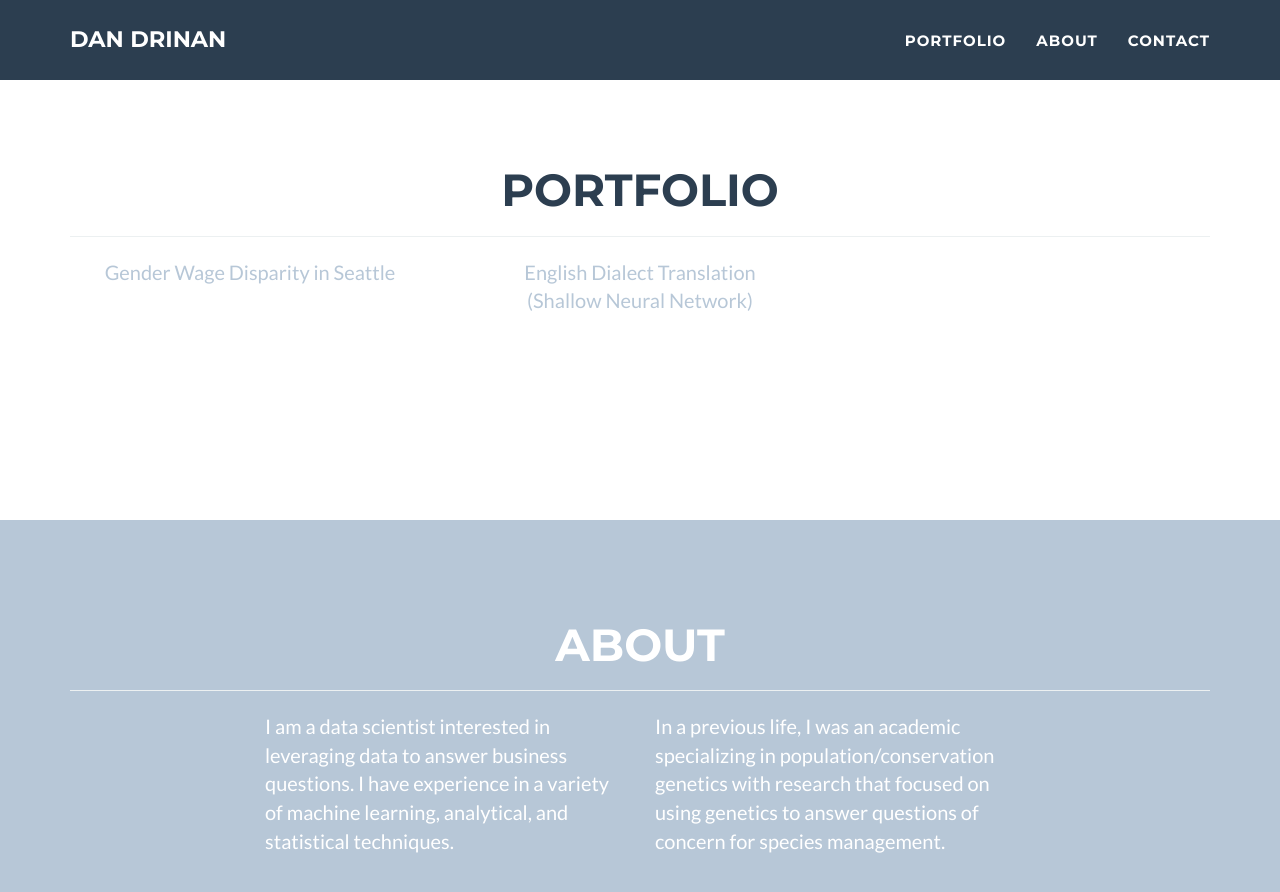
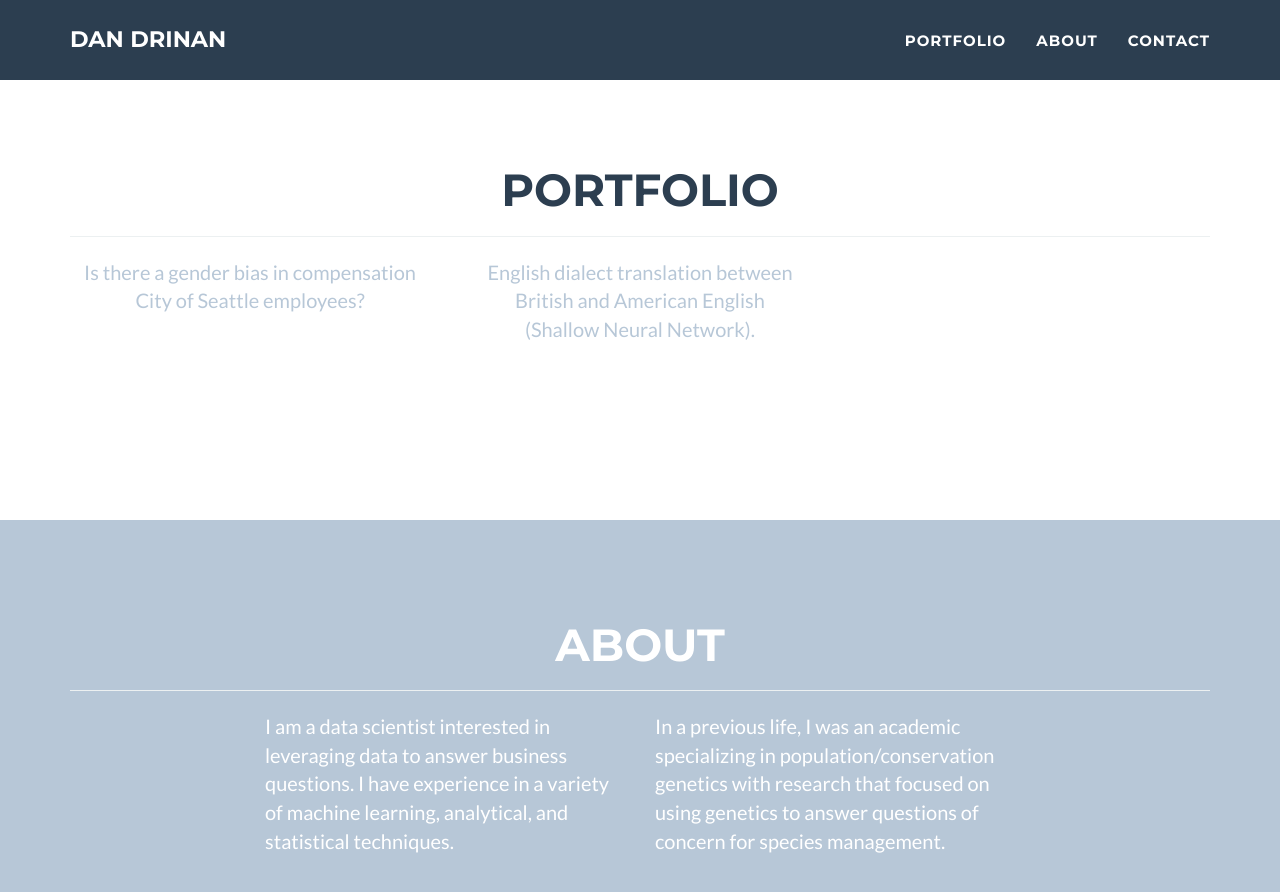
Before and after one commit to drinandan/drinandan.github.io.OLD, a Jekyll site: the page built from _posts/2014-07-17-project-2.markdown, in a window 1280 px wide and 900 px high, scrolled down 437 px. Shown: the top 892 px of the window. Built offline with Jekyll 4.4.1, drawn with Linux system fonts in a browser that asks for light colours.

Commit message:
testing some bootstrap stuff

```diff
--- a/_posts/2014-07-17-project-2.markdown
+++ b/_posts/2014-07-17-project-2.markdown
@@ -3,7 +3,7 @@ layout: default
 modal-id: 2
 date: 2014-07-17
 img: cake.png
-label: English Dialect Translation <br>(Shallow Neural Network)
+label: English dialect translation between British and American English <br>(Shallow Neural Network).
 alt: image-alt
 project-date: April 2014
 client: Start Bootstrap
--- a/_posts/2014-07-18-project-1.markdown
+++ b/_posts/2014-07-18-project-1.markdown
@@ -3,7 +3,7 @@ layout: default
 modal-id: 1
 date: 2014-07-18
 img: cabin.png
-label: Gender Wage Disparity in Seattle
+label: Is there a gender bias in compensation City of Seattle employees?
 alt: image-alt
 project-date: April 2014
 client: Start Bootstrap
```
